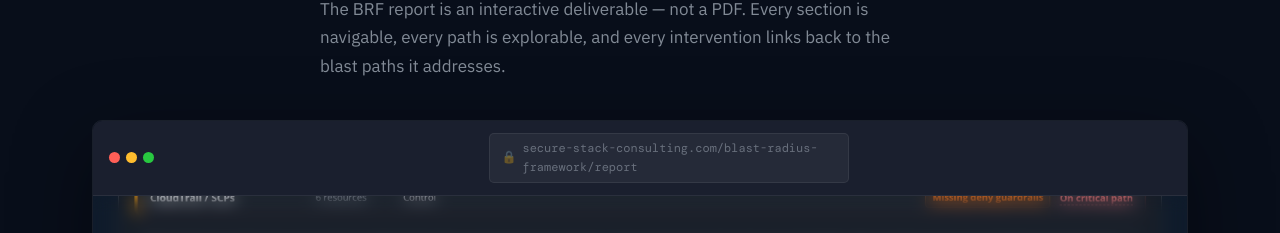
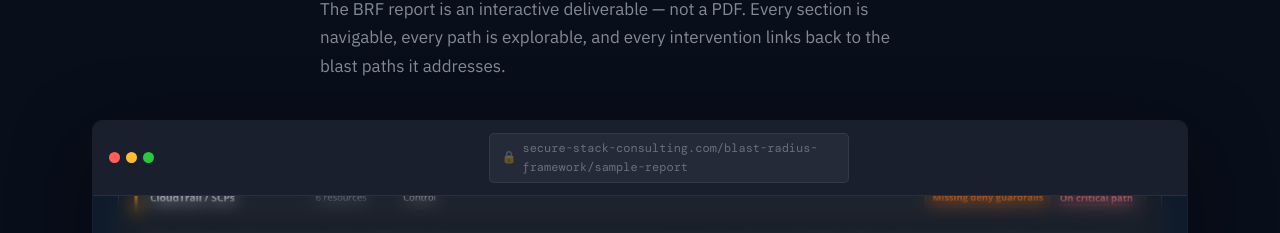
Before and after one commit to oliver-clawd/brf-landing, a React (Vite) app: page / in a window 1280 px wide. Shown: the part 3015-3248 px from the top of the page. Built offline with nearby package versions, Linux system fonts and the light colour scheme.

Commit message:
fix: update report path to /blast-radius-framework/sample-report/

```diff
--- a/src/components/ReportPreview.jsx
+++ b/src/components/ReportPreview.jsx
@@ -1,7 +1,7 @@
 import './ReportPreview.css';
 import reportImg from '../assets/report-preview.jpg';
 
-const REPORT_URL = '/blast-radius-framework/report/';
+const REPORT_URL = '/blast-radius-framework/sample-report/';
 
 export default function ReportPreview() {
   return (
@@ -25,7 +25,7 @@ export default function ReportPreview() {
             </div>
             <div className="report-preview__url">
               <span className="report-preview__url-icon">🔒</span>
-              secure-stack-consulting.com/blast-radius-framework/report
+              secure-stack-consulting.com/blast-radius-framework/sample-report
             </div>
           </div>
 
```
